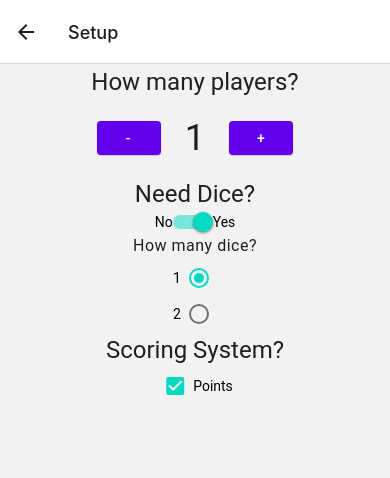
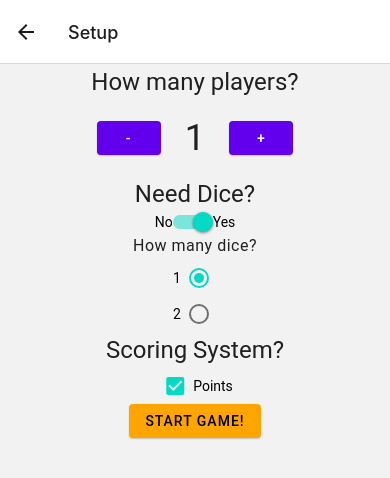
Before and after one commit to lanceturbes/board-game-tracker-mobile, a React Native app: screen /Setup in a window 390 px wide. Shown: the top 478 px of the page. Built offline with nearby package versions, Linux system fonts and the light colour scheme.

Commit message:
feat: add button to visit play screen from setup

```diff
--- a/src/screens/GameSetupScreen.js
+++ b/src/screens/GameSetupScreen.js
@@ -14,6 +14,9 @@ import {
 } from "react-native-paper";
 
 const GameSetupScreen = (props) => {
+  // Navigation Helper
+  const { navigate } = props.navigation;
+
   // Global State Props
   const { needDice, playerCount, diceCount, scoringSystem } = props;
 
@@ -97,6 +100,10 @@ const GameSetupScreen = (props) => {
         />
         <Text>Points</Text>
       </View>
+
+      <Button mode="contained" color="orange" onPress={() => navigate("Play")}>
+        Start Game!
+      </Button>
     </ScrollView>
   );
 };
```
